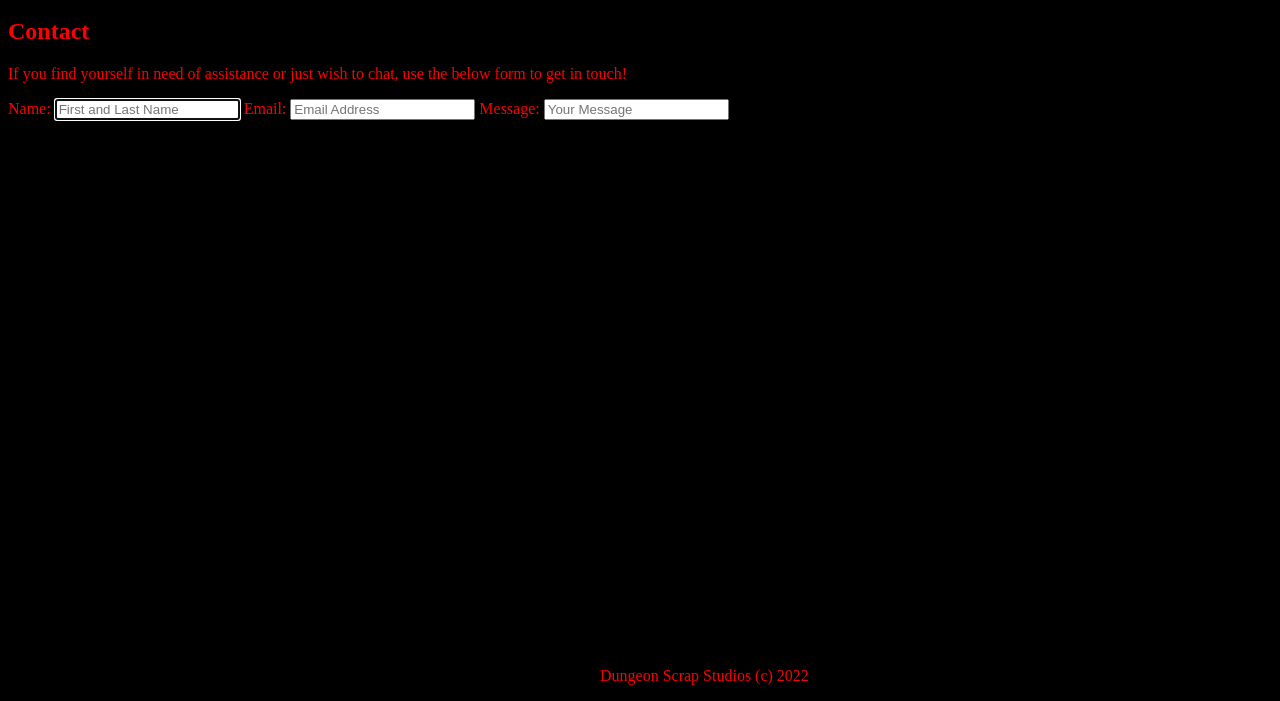
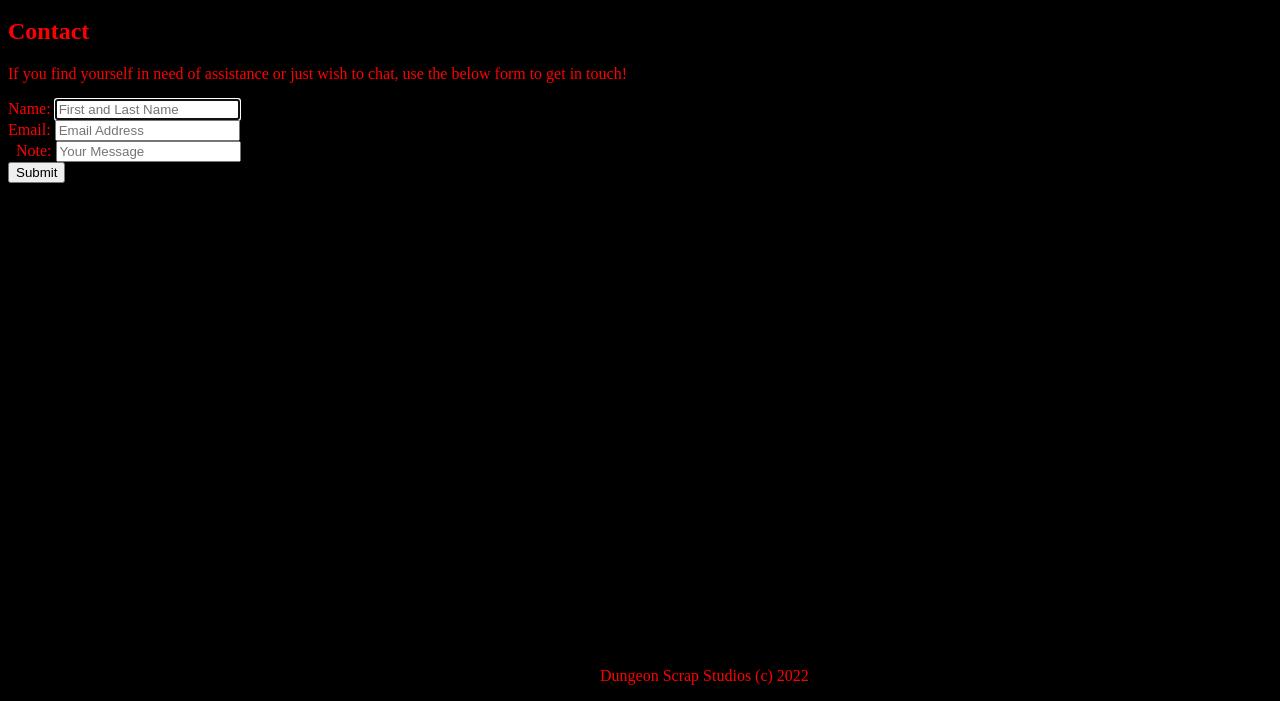
Before and after one commit to theeelgonzo/pa13, a plain HTML site: page demopages/contact.html in a window 1280 px wide. Shown: the part 99-800 px from the top of the page. Drawn offline with Linux system fonts and the light colour scheme.

Commit message:
Finish contact page and style

```diff
--- a/demopages/contact.html
+++ b/demopages/contact.html
@@ -25,12 +25,16 @@
             <label for="flname">Name:
                 <input type="text" id="flname" name="flname" autofocus placeholder="First and Last Name">
             </label>
+            <br>
             <label for="emadd">Email:
                 <input type="text" id="emadd" name="emadd" placeholder="Email Address">
             </label>
-            <label for="textmessage">Message:
+            <br>
+            <label for="textmessage">&nbsp&nbspNote:
                 <input type="text" id="textmessage" name="textmessage" placeholder="Your Message" maxlength=500>
             </label>
+            <br>
+            <button type="submit">Submit</button>
         </form>
     </section>
     <footer>
--- a/demopages/style.css
+++ b/demopages/style.css
@@ -73,3 +73,21 @@ div{
     left: 600px;
 
 }
+
+#emadd #flname{
+    padding-left: 30px;
+}
+
+/*#textmessage {
+    height: 100px;
+    width: auto;
+}*/
+/*input[type=text] {
+    width: 75%;
+    padding: 12px 20px;
+    margin: 8px 0;
+    display: inline-block;
+    border: 1px solid #ccc;
+    border-radius: 4px;
+    box-sizing: border-box;
+  }*/
```
